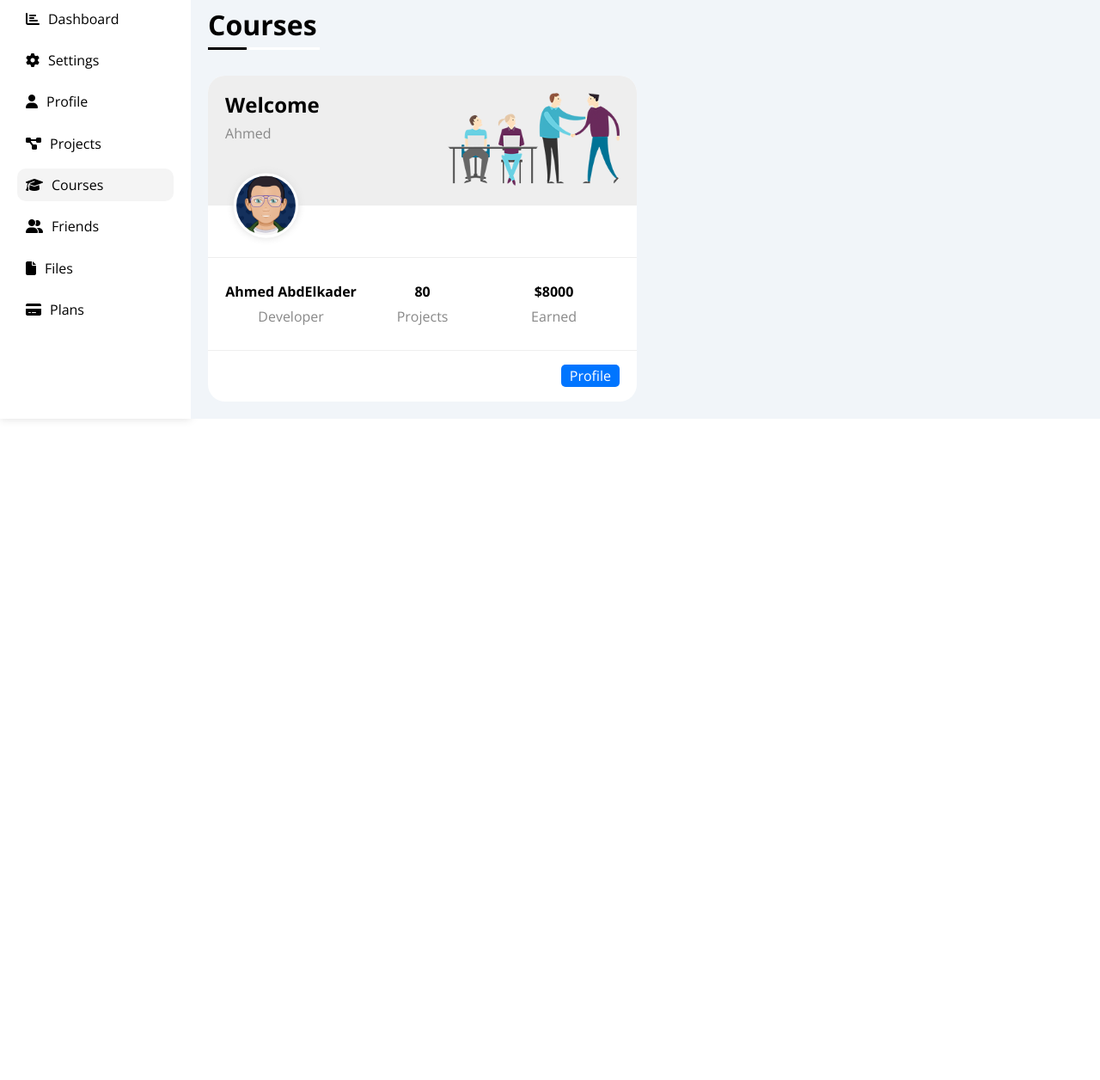
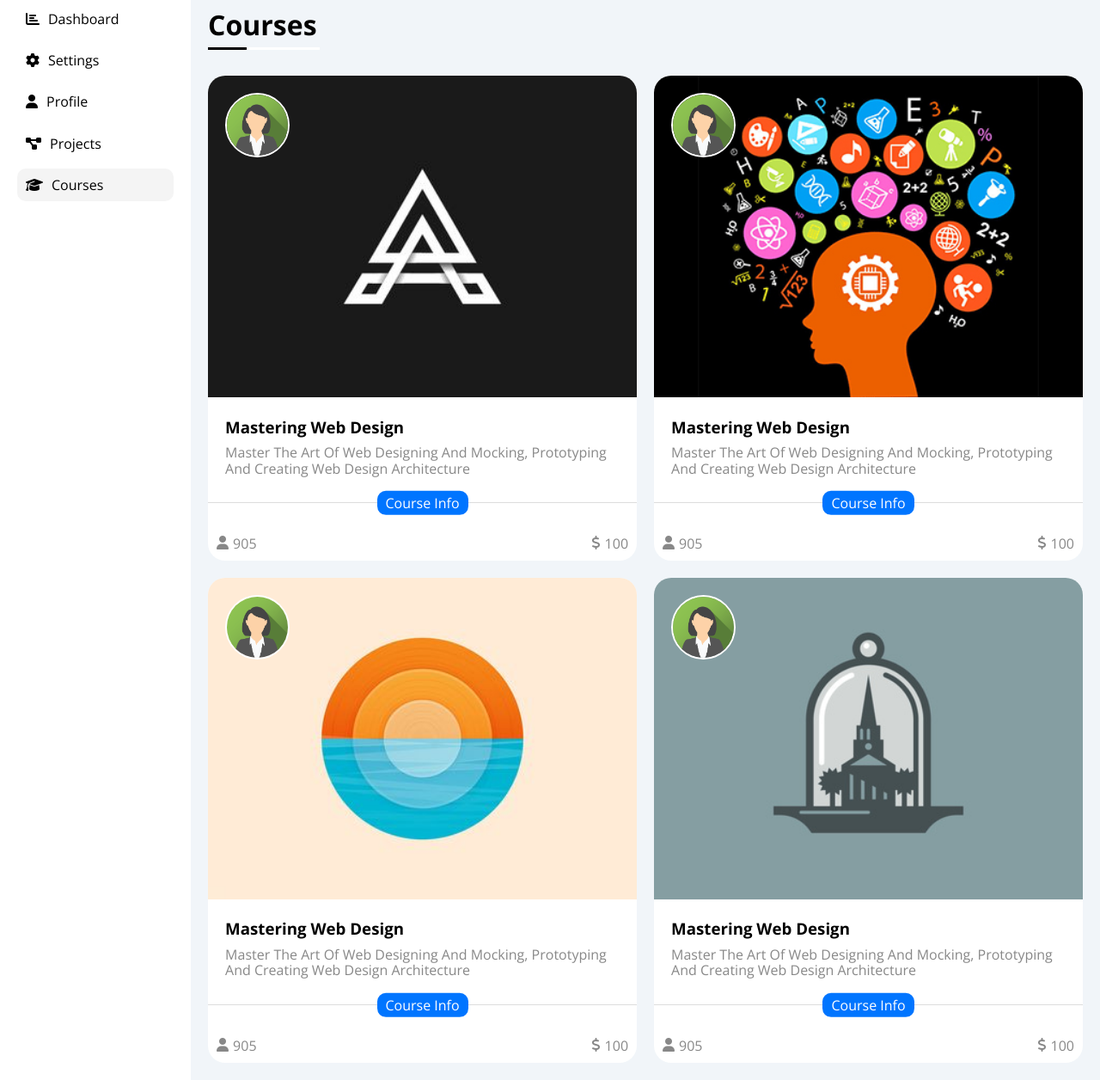
Before and after one commit to ahmedop/DashBoard, a plain HTML site: page courses.html in a window 1280 px wide. Shown: the part 79-1335 px from the top of the page at 86% size. Before the commit the page ends 800 px from the top, so only its background shows below. Drawn offline with nearby package versions, Linux system fonts and the light colour scheme.

Commit message:
New updates

```diff
--- a/courses.html
+++ b/courses.html
@@ -34,9 +34,7 @@
                 <li><a href="projects.html"><i class="fa-solid fa-diagram-project"></i><span>Projects</span></a></li>
                 <li class="active"><a href="courses.html"><i
                             class="fa-solid fa-graduation-cap"></i><span>Courses</span></a></li>
-                <li><a href="friends.html"><i class="fa-solid fa-user-group"></i><span>Friends</span></a></li>
-                <li><a href="files.html"><i class="fa-solid fa-file"></i><span>Files</span></a></li>
-                <li><a href="plans.html"><i class="fa-solid fa-credit-card"></i><span>Plans</span></a></li>
+
             </ul>
         </div>
         <!-- End SideBar section -->
@@ -63,34 +61,101 @@
                 </div>
                 <!-- <div class="container"></div> -->
                 <section>
-                    <!-- Start welcome box -->
-                    <div class="box welcome">
+                    <!-- Start Courses box -->
+                    <div class="box Course">
                         <div class="head">
-                            <div class="text">
-                                <h2>Welcome</h2>
-                                <p class="p-sub">Ahmed</p>
-                            </div>
-                            <div class="image">
-                                <img src="media/welcome.png" alt="" width="200px">
-                            </div>
-                            <img class="profile" src="media/avatar.png" alt="">
+                            <img src="media/course-01.jpg" alt="" width="100%">
+                            <img class="photo" src="media/team-02.png" alt="" width="75px">
                         </div>
                         <div class="body">
-                            <div>
-                                <h4>Ahmed AbdElkader</h4>
-                                <p class="p-sub">Developer</p>
+                            <h3>Mastering Web Design</h3>
+                            <p class="p-sub">Master The Art Of Web Designing And Mocking, Prototyping And Creating Web
+                                Design Architecture</p>
+                        </div>
+                        <div class="button">
+                            <span>Course Info</span>
+                        </div>
+                        <div class="footer">
+                            <div class="views  c-gray">
+                                <i class="fa-solid fa-user"></i>
+                                <p>905</p>
                             </div>
-                            <div>
-                                <h4>80</h4>
-                                <p class="p-sub">Projects</p>
-                            </div>
-                            <div>
-                                <h4>$8000</h4>
-                                <p class="p-sub">Earned</p>
+                            <div class="price">
+                                <i class="fa-solid fa-dollar-sign c-gray"></i>
+                                <p class="c-gray">100</p>
                             </div>
                         </div>
+                    </div>
+                    <div class="box Course">
+                        <div class="head">
+                            <img src="media/course-02.jpg" alt="" width="100%">
+                            <img class="photo" src="media/team-02.png" alt="" width="75px">
+                        </div>
+                        <div class="body">
+                            <h3>Mastering Web Design</h3>
+                            <p class="p-sub">Master The Art Of Web Designing And Mocking, Prototyping And Creating Web
+                                Design Architecture</p>
+                        </div>
                         <div class="button">
-                            <a href="#">Profile</a>
+                            <span>Course Info</span>
+                        </div>
+                        <div class="footer">
+                            <div class="views  c-gray">
+                                <i class="fa-solid fa-user"></i>
+                                <p>905</p>
+                            </div>
+                            <div class="price">
+                                <i class="fa-solid fa-dollar-sign c-gray"></i>
+                                <p class="c-gray">100</p>
+                            </div>
+                        </div>
+                    </div>
+                    <div class="box Course">
+                        <div class="head">
+                            <img src="media/course-03.jpg" alt="" width="100%">
+                            <img class="photo" src="media/team-02.png" alt="" width="75px">
+                        </div>
+                        <div class="body">
+                            <h3>Mastering Web Design</h3>
+                            <p class="p-sub">Master The Art Of Web Designing And Mocking, Prototyping And Creating Web
+                                Design Architecture</p>
+                        </div>
+                        <div class="button">
+                            <span>Course Info</span>
+                        </div>
+                        <div class="footer">
+                            <div class="views  c-gray">
+                                <i class="fa-solid fa-user"></i>
+                                <p>905</p>
+                            </div>
+                            <div class="price">
+                                <i class="fa-solid fa-dollar-sign c-gray"></i>
+                                <p class="c-gray">100</p>
+                            </div>
+                        </div>
+                    </div>
+                    <div class="box Course">
+                        <div class="head">
+                            <img src="media/course-04.jpg" alt="" width="100%">
+                            <img class="photo" src="media/team-02.png" alt="" width="75px">
+                        </div>
+                        <div class="body">
+                            <h3>Mastering Web Design</h3>
+                            <p class="p-sub">Master The Art Of Web Designing And Mocking, Prototyping And Creating Web
+                                Design Architecture</p>
+                        </div>
+                        <div class="button">
+                            <span>Course Info</span>
+                        </div>
+                        <div class="footer">
+                            <div class="views  c-gray">
+                                <i class="fa-solid fa-user"></i>
+                                <p>905</p>
+                            </div>
+                            <div class="price">
+                                <i class="fa-solid fa-dollar-sign c-gray"></i>
+                                <p class="c-gray">100</p>
+                            </div>
                         </div>
                     </div>
                     <!-- End welcome box -->
--- a/css/master.css
+++ b/css/master.css
@@ -349,10 +349,8 @@ a {
 }
 
 .content .main section .box .button {
-
     text-align: end;
     padding: 20px;
-
 }
 
 .content .main section .box .button a {
@@ -1869,3 +1867,69 @@ a {
 }
 
 /* End Projects page*/
+
+/* Start Courses page*/
+.box.Course {
+    max-width: 100%;
+}
+
+.box.Course .head {
+    position: relative;
+}
+
+.box.Course .head .photo {
+    position: absolute;
+    left: 20px;
+    top: 20px;
+    border: 2px solid #FFF;
+    border-radius: 50%;
+    -webkit-border-radius: 50%;
+    -moz-border-radius: 50%;
+    -ms-border-radius: 50%;
+    -o-border-radius: 50%;
+}
+
+.box.Course .body {
+    padding: 20px 20px 30px;
+    border-bottom: 1px solid #DDD;
+}
+
+.box.Course .button {
+    text-align: center !important;
+    padding: 0px !important;
+}
+
+.box.Course .button span {
+    width: fit-content;
+    display: block;
+    background-color: var(--blue-color);
+    padding: 5px 10px;
+    color: #FFF;
+    border-radius: 10px;
+    -webkit-border-radius: 10px;
+    -moz-border-radius: 10px;
+    -ms-border-radius: 10px;
+    -o-border-radius: 10px;
+    margin-left: auto;
+    margin-right: auto;
+    transform: translateY(-50%);
+    -webkit-transform: translateY(-50%);
+    -moz-transform: translateY(-50%);
+    -ms-transform: translateY(-50%);
+    -o-transform: translateY(-50%);
+}
+
+.box.Course .footer {
+    display: flex;
+    justify-content: space-between;
+    padding: 10px;
+}
+
+.box.Course .footer .views,
+.box.Course .footer .price {
+    display: flex;
+    gap: 5px;
+}
+
+
+/* End Courses page*/
```
Also changed, not shown: files.html (deleted, +0 -106 lines), friends.html (deleted, +0 -106 lines), index.html (+0 -3 lines), plans.html (deleted, +0 -107 lines), profile.html (+0 -3 lines), projects.html (+0 -3 lines), settings.html (+0 -3 lines), media/course-01.jpg (added), media/course-02.jpg (added), media/course-03.jpg (added), media/course-04.jpg (added).
